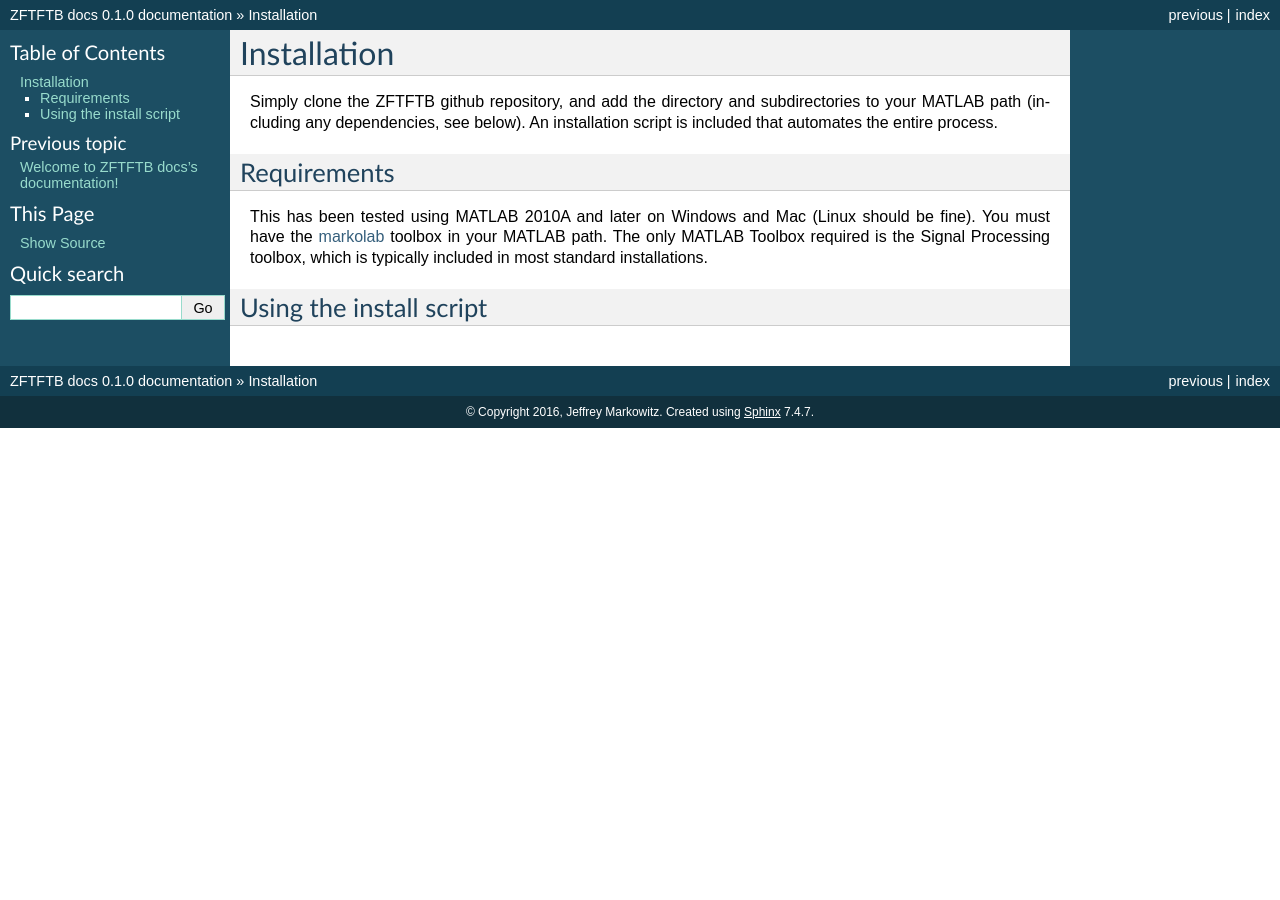
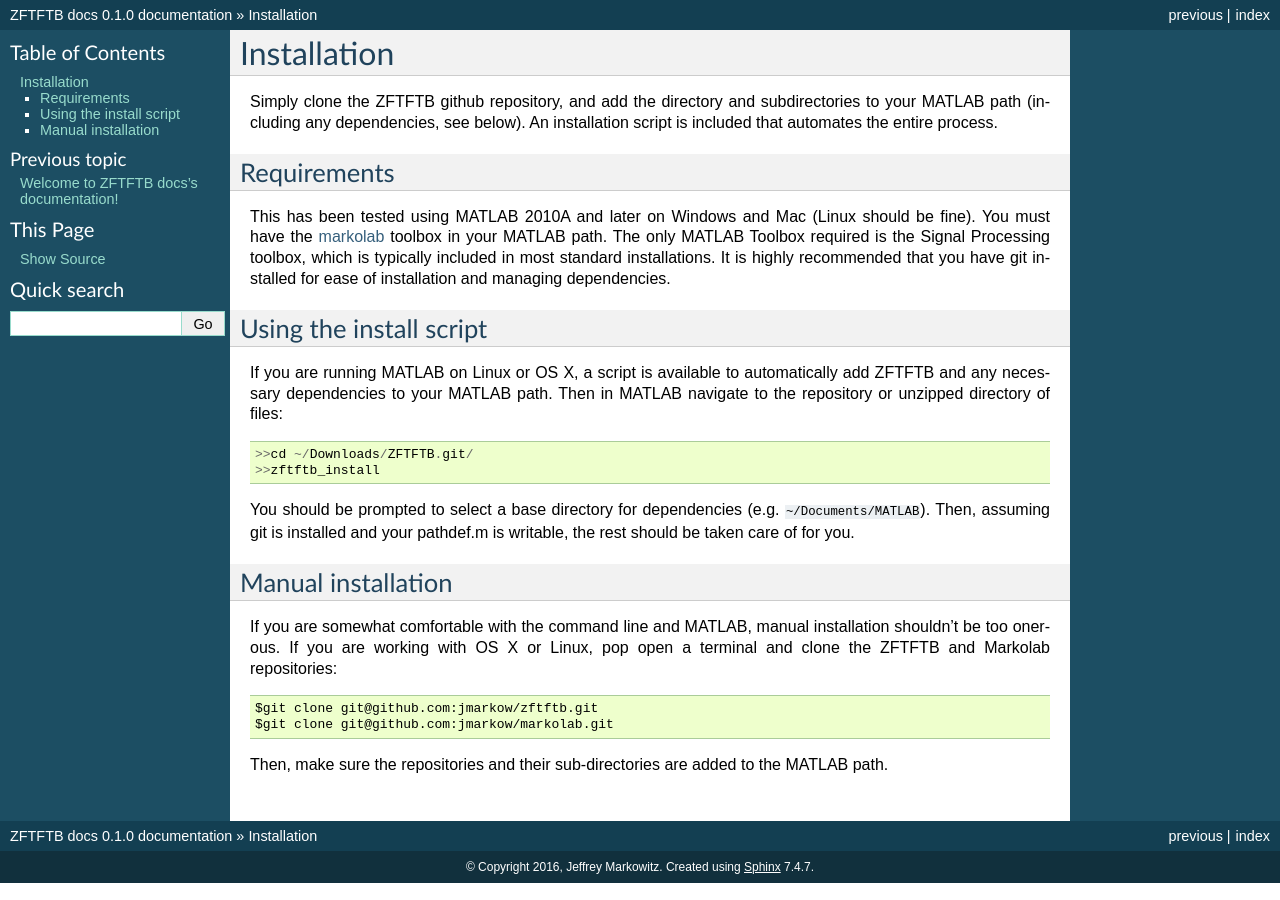
Before and after one commit to jmarkow/zftftb, a Sphinx documentation site: the page built from docs/installation.rst, in a window 1280 px wide. Built offline with Sphinx 7.4.7, drawn with Linux system fonts in a browser that asks for light colours; formulas are drawn with MathJax 3.

Commit message:
Added install script and updated docs

```diff
--- a/docs/installation.rst
+++ b/docs/installation.rst
@@ -6,7 +6,24 @@ Simply clone the ZFTFTB github repository, and add the directory and subdirector
 Requirements
 ------------
 
-This has been tested using MATLAB 2010A and later on Windows and Mac (Linux should be fine). You must have the `markolab <https://github.com/jmarkow/markolab/>`_ toolbox in your MATLAB path. The only MATLAB Toolbox required is the Signal Processing toolbox, which is typically included in most standard installations.
+This has been tested using MATLAB 2010A and later on Windows and Mac (Linux should be fine). You must have the `markolab <https://github.com/jmarkow/markolab/>`_ toolbox in your MATLAB path. The only MATLAB Toolbox required is the Signal Processing toolbox, which is typically included in most standard installations.  It is highly recommended that you have git installed for ease of installation and managing dependencies.
 
 Using the install script
 ------------------------
+
+If you are running MATLAB on Linux or OS X, a script is available to automatically add ZFTFTB and any necessary dependencies to your MATLAB path.  Then in MATLAB navigate to the repository or unzipped directory of files::
+
+  >>cd ~/Downloads/ZFTFTB.git/
+  >>zftftb_install
+
+You should be prompted to select a base directory for dependencies (e.g. :code:`~/Documents/MATLAB`).  Then, assuming git is installed and your pathdef.m is writable, the rest should be taken care of for you.
+
+Manual installation
+-------------------
+
+If you are somewhat comfortable with the command line and MATLAB, manual installation shouldn't be too onerous.  If you are working with OS X or Linux, pop open a terminal and clone the ZFTFTB and Markolab repositories::
+
+  $git clone git@github.com:jmarkow/zftftb.git
+  $git clone git@github.com:jmarkow/markolab.git
+
+Then, make sure the repositories and their sub-directories are added to the MATLAB path.
```
Also changed, not shown: 1 other file.
